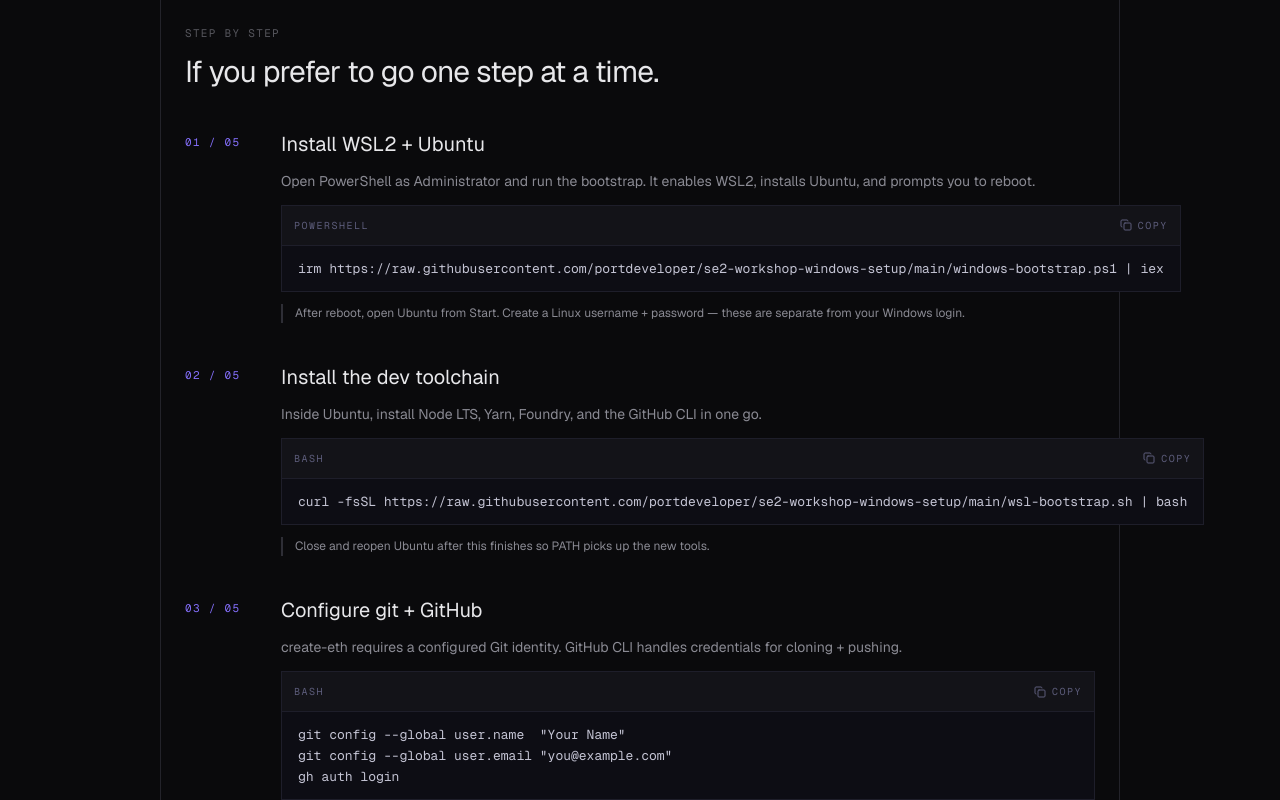
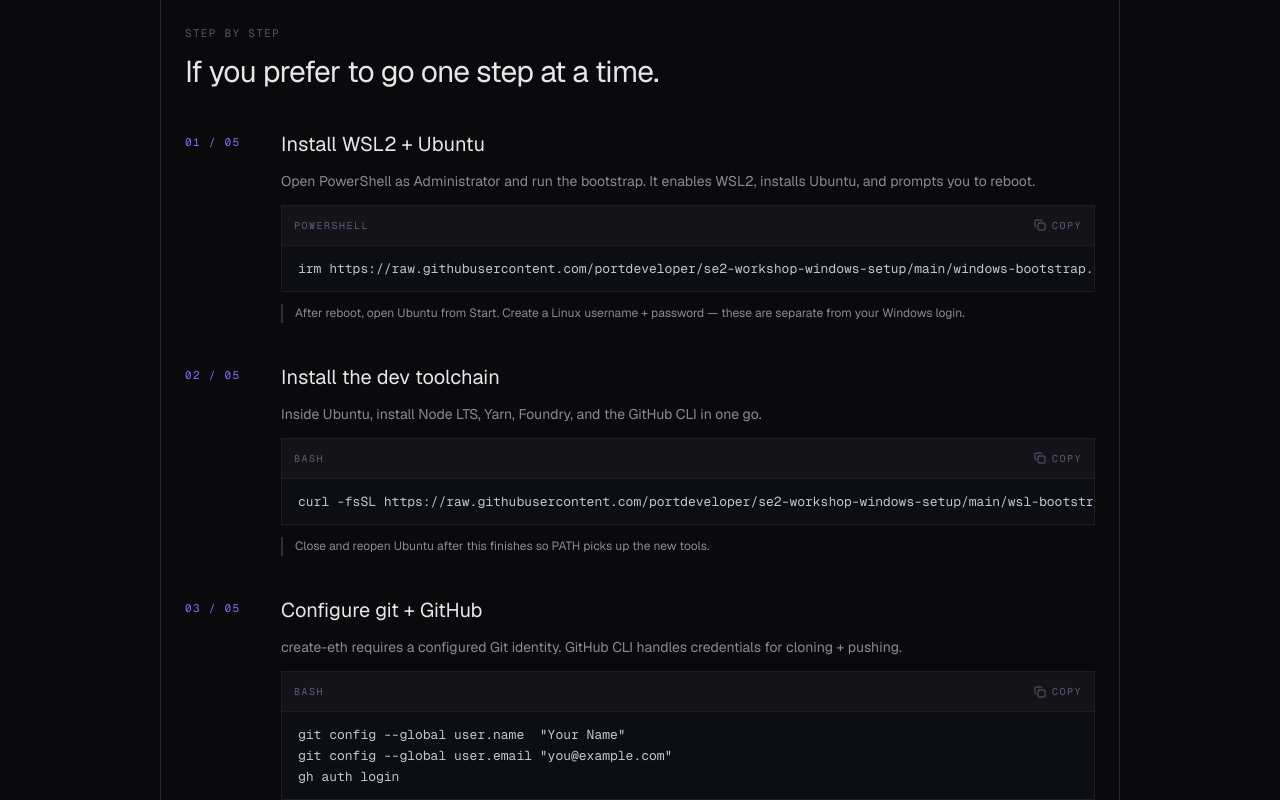
Before and after one commit to portdeveloper/setup-devnads-com, a Next.js app: page / in a window 1280 px wide. Shown: the part 640-1440 px from the top of the page. Built offline with nearby package versions, Linux system fonts and the light colour scheme.

Commit message:
Fix overflow on narrow viewports: add min-w-0 to CodeBlock root and step content column so the long URL inside <pre> scrolls instead of expanding the grid/flex column

```diff
--- a/src/components/code-block.tsx
+++ b/src/components/code-block.tsx
@@ -26,7 +26,7 @@ export function CodeBlock({ language = "bash", children, className }: CodeBlockP
   return (
     <div
       className={cn(
-        "border",
+        "border min-w-0",
         className,
       )}
       style={{
--- a/src/components/setup-flow.tsx
+++ b/src/components/setup-flow.tsx
@@ -194,7 +194,7 @@ export function SetupFlow() {
               >
                 {step.num} / {String(steps.length).padStart(2, "0")}
               </div>
-              <div className="space-y-3">
+              <div className="space-y-3 min-w-0">
                 <h3
                   className="text-lg md:text-xl"
                   style={{ color: "var(--text)" }}
```
